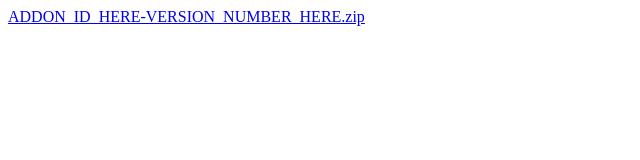
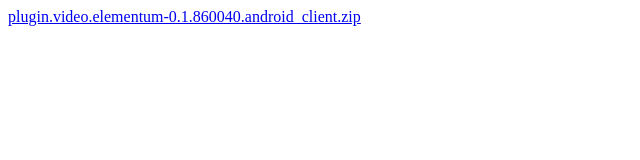
Before and after one commit to ashjam24/everything, a plain HTML site: page index.html in a window 1280 px wide. Shown: the full height of the page, 0-640 px from the left. Drawn offline with Linux system fonts and the light colour scheme.

Commit message:
Update index.html

```diff
--- a/index.html
+++ b/index.html
@@ -1,2 +1,2 @@
 <!DOCTYPE html>
-<a href="ADDON_ID_HERE-VERSION_NUMBER_HERE.zip">ADDON_ID_HERE-VERSION_NUMBER_HERE.zip</a>
+<a href="plugin.video.elementum-0.1.860040.android_client.zip">plugin.video.elementum-0.1.860040.android_client.zip</a>
```
